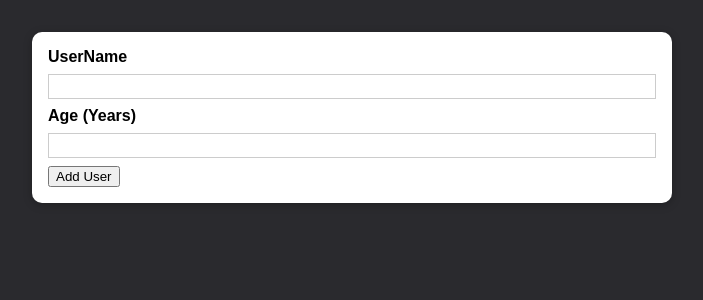
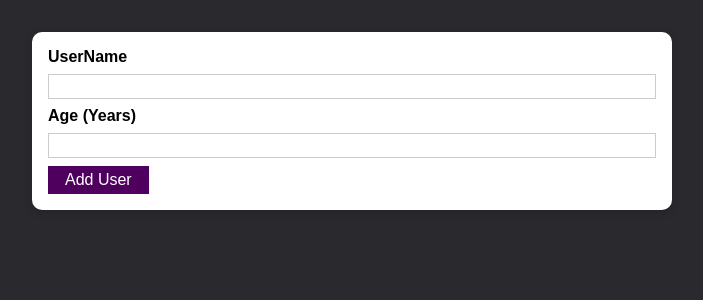
Before and after one commit to Mila2999/Demo-project-User-Form, a React (Create React App) app: page / in a window 1280 px wide. Shown: the top 300 px of the page, without its empty margins (288-991 px from the left). Built offline with nearby package versions, Linux system fonts and the light colour scheme.

Commit message:
Aded re-usabe Button Component

```diff
--- a/src/components/UI/Button.js
+++ b/src/components/UI/Button.js
@@ -0,0 +1,10 @@
+import React, { Children } from 'react';
+import classes from './Button.module.css';
+const Button = (props) => {
+  return (
+    <button className={classes.button} type={props.type || 'button'} onClick={props.onClick}>
+      {props.children}
+    </button>
+  );
+};
+export default Button;
--- a/src/components/UI/Card.module.css
+++ b/src/components/UI/Card.module.css
@@ -1,5 +1,5 @@
 .card {
   background: white;
-  box-shadow: 0 2px 8px rgba(0, 0, 0, 0.26);
+  box-shadow: 0 2px 8px #150c1142;
   border-radius: 10px;
 }
--- a/src/components/Users/AddUser.js
+++ b/src/components/Users/AddUser.js
@@ -1,5 +1,6 @@
 import React from 'react';
 import Card from '../UI/Card';
+import Button from '../UI/Button';
 import classes from './AddUser.module.css';
 
 const AddUser = (props) => {
@@ -15,7 +16,9 @@
         <label htmlFor="age">Age (Years)</label>
         <input id="age" type="number" />
 
-        <button type="submit">Add User</button>
+        <Button className={classes.button} type="submit">
+          Add User
+        </Button>
       </form>
     </Card>
   );
```
